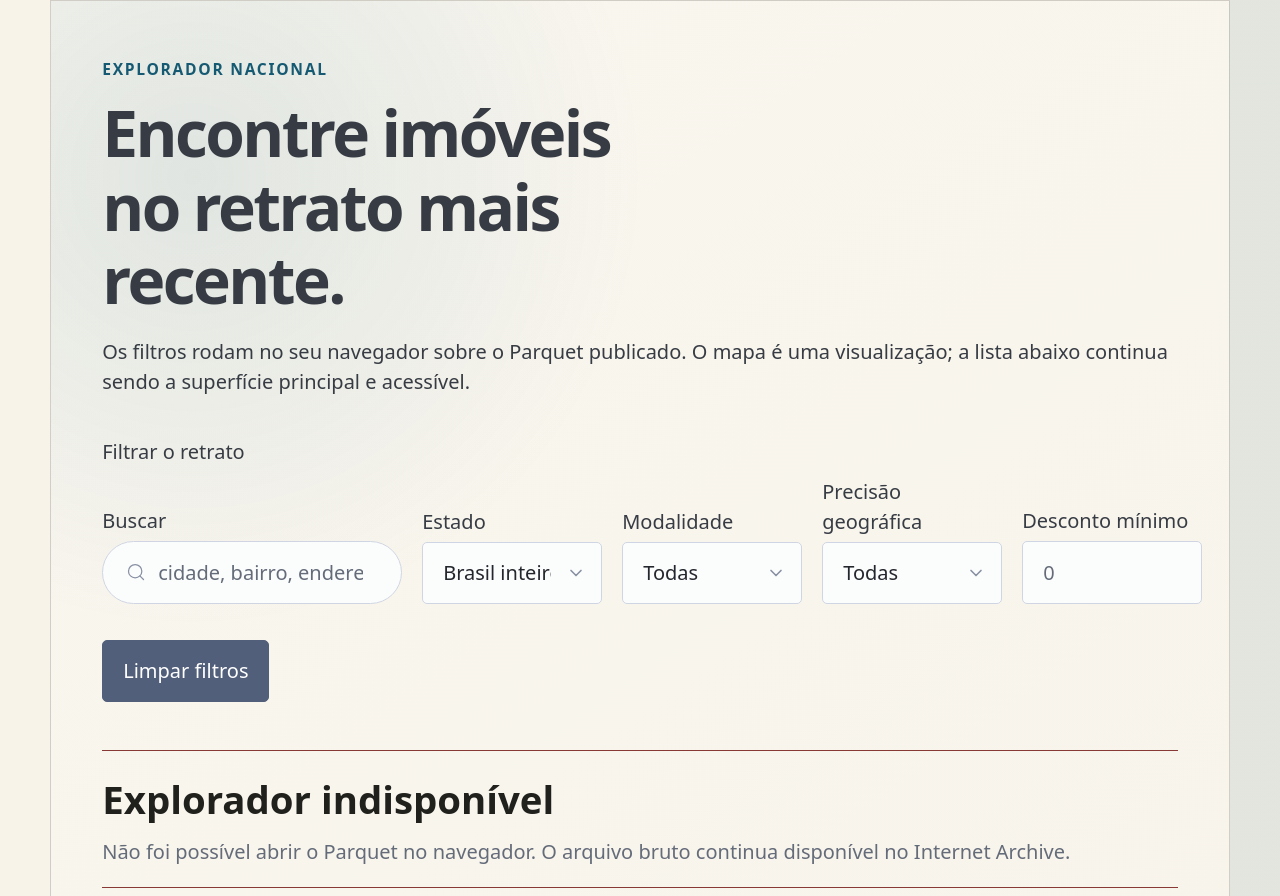
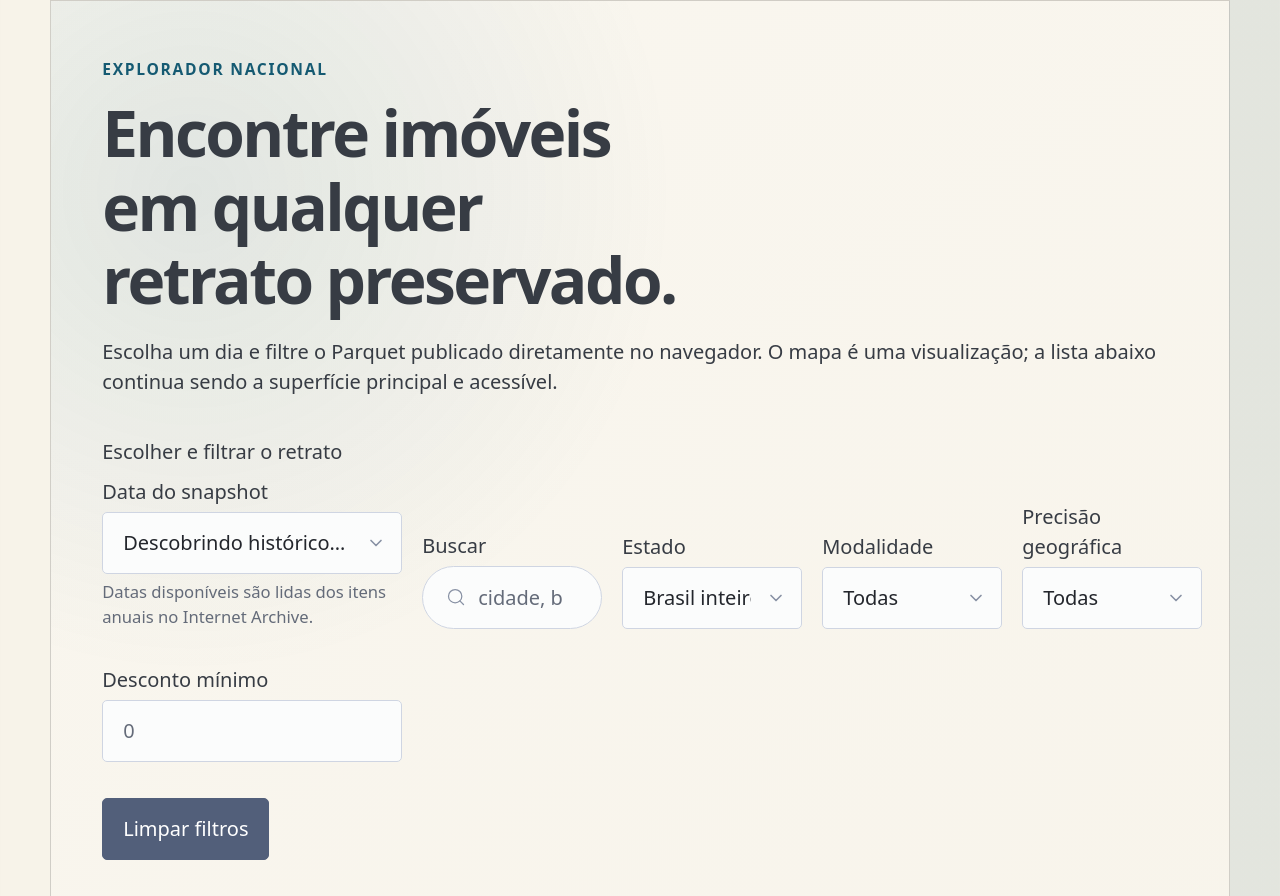
Before and after one commit to franklinbaldo/caixaaberta, an Astro site in the folder site/: page / in a window 1280 px wide. Shown: the part 1187-2083 px from the top of the page. Built offline with nearby package versions, Linux system fonts and the light colour scheme; Astro itself is replaced by a stand-in of ours; no server answers.

Commit message:
site: adicionar seletor de snapshot histórico

```diff
--- a/site/src/components/Explorer.astro
+++ b/site/src/components/Explorer.astro
@@ -5,16 +5,23 @@ import "maplibre-gl/dist/maplibre-gl.css";
 <section id="explorar" data-explorer-app data-state="loading" aria-labelledby="explorer-title">
   <header>
     <span data-kicker>Explorador nacional</span>
-    <h2 id="explorer-title">Encontre imóveis no retrato mais recente.</h2>
+    <h2 id="explorer-title">Encontre imóveis em qualquer retrato preservado.</h2>
     <p>
-      Os filtros rodam no seu navegador sobre o Parquet publicado. O mapa é uma
+      Escolha um dia e filtre o Parquet publicado diretamente no navegador. O mapa é uma
       visualização; a lista abaixo continua sendo a superfície principal e acessível.
     </p>
   </header>
 
   <form id="explorer-filters" aria-label="Filtros de imóveis">
     <fieldset>
-      <legend>Filtrar o retrato</legend>
+      <legend>Escolher e filtrar o retrato</legend>
+      <label>
+        Data do snapshot
+        <select id="filter-date" aria-describedby="snapshot-history-help">
+          <option value="">Descobrindo histórico…</option>
+        </select>
+        <small id="snapshot-history-help">Datas disponíveis são lidas dos itens anuais no Internet Archive.</small>
+      </label>
       <label>
         Buscar
         <input id="filter-query" type="search" placeholder="cidade, bairro, endereço ou número do imóvel" autocomplete="off" />
```
